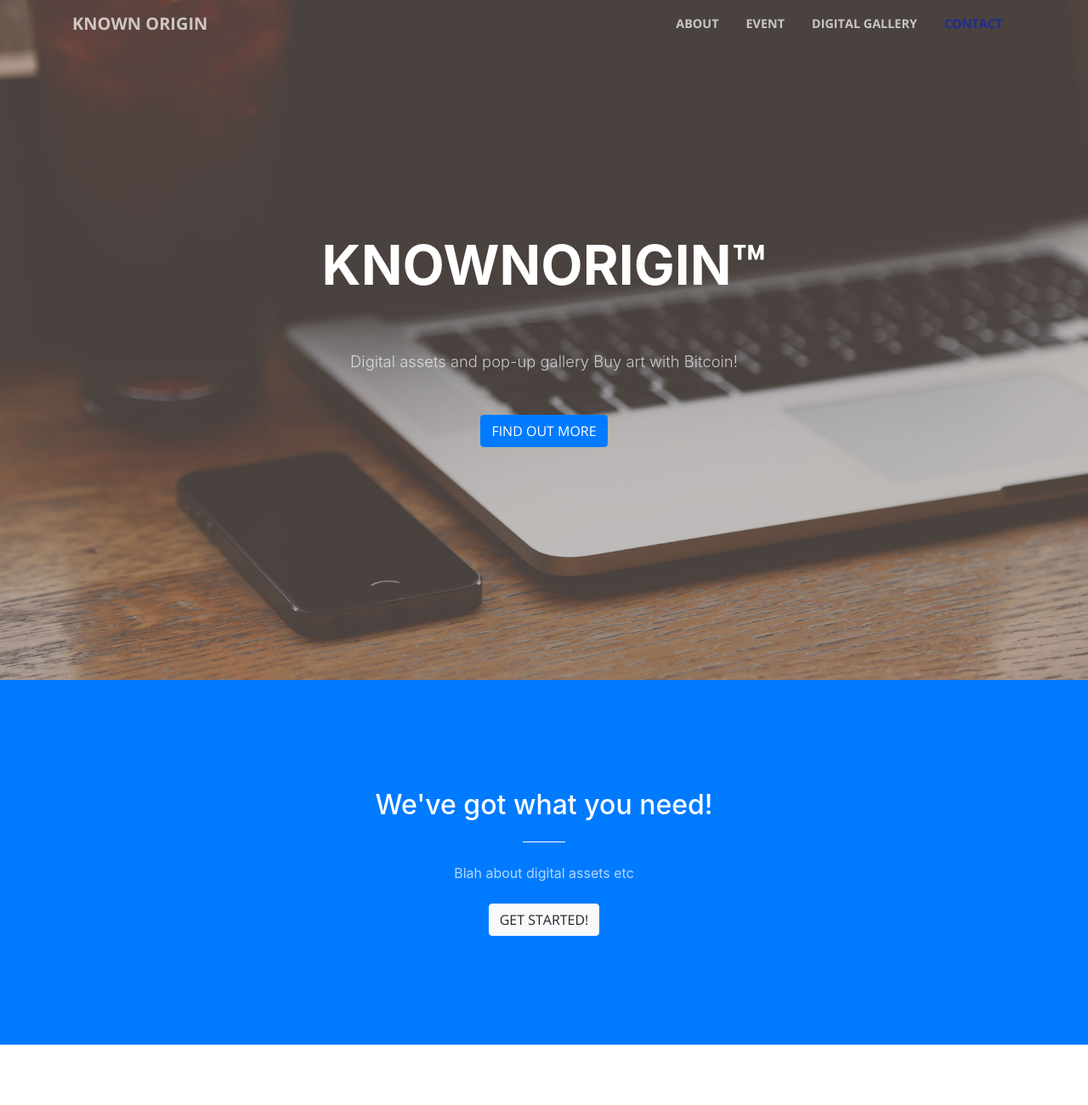
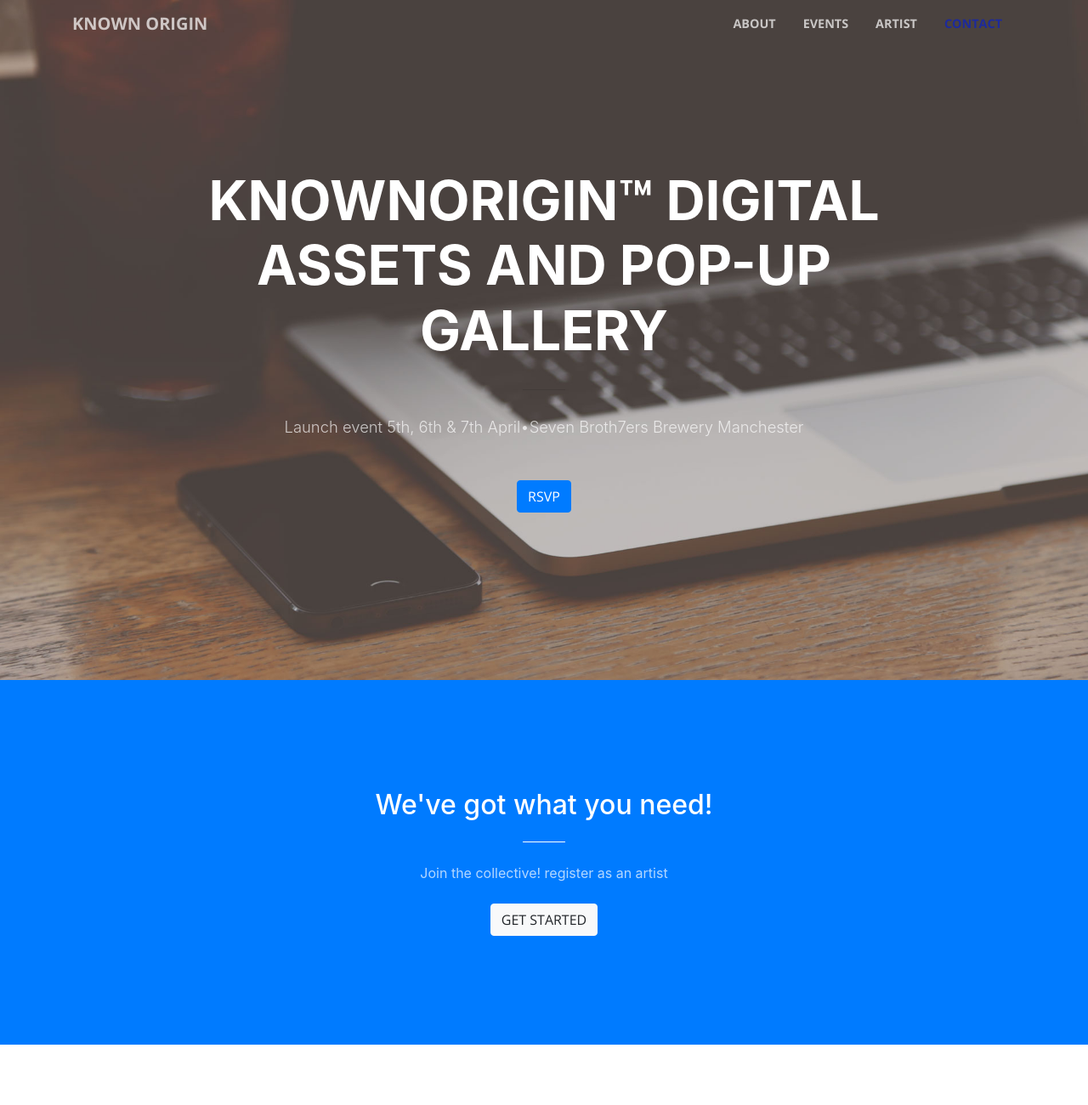
Before and after one commit to knownorigin/knownorigin.github.io, a website with bundled scripts: page index.html in a window 1280 px wide. Shown: the top 1300 px of the page at 85% size. Built offline with nearby package versions, Linux system fonts and the light colour scheme.

Commit message:
Update index.html

```diff
--- a/index.html
+++ b/index.html
@@ -41,10 +41,10 @@
               <a class="nav-link js-scroll-trigger" href="#about">About</a>
             </li>
             <li class="nav-item">
-              <a class="nav-link js-scroll-trigger" href="#services">Event</a>
+              <a class="nav-link js-scroll-trigger" href="#services">Events</a>
             </li>
             <li class="nav-item">
-              <a class="nav-link js-scroll-trigger" href="#portfolio">Digital Gallery</a>
+              <a class="nav-link js-scroll-trigger" href="#portfolio">Artist</a>
             </li>
             <li class="nav-item">
               <a class="nav-link js-scroll-trigger" href="#contact">Contact</a>
@@ -59,13 +59,13 @@
         <div class="row">
           <div class="col-lg-10 mx-auto">
             <h1 class="text-uppercase">
-              <strong>KnownOrigin™</strong>
+              <strong>KnownOrigin™ digital assets and pop-up gallery</strong>
             </h1>
             <hr>
           </div>
           <div class="col-lg-8 mx-auto">
-            <p class="text-faded mb-5">Digital assets and pop-up gallery Buy art with Bitcoin!</p>
-            <a class="btn btn-primary btn-xl js-scroll-trigger" href="#about">Find Out More</a>
+            <p class="text-faded mb-5">Launch event 5th, 6th & 7th April•Seven Broth7ers Brewery Manchester</p>
+            <a class="btn btn-primary btn-xl js-scroll-trigger" href="#about">RSVP</a>
           </div>
         </div>
       </div>
@@ -77,8 +77,8 @@
           <div class="col-lg-8 mx-auto text-center">
             <h2 class="section-heading text-white">We've got what you need!</h2>
             <hr class="light my-4">
-            <p class="text-faded mb-4">Blah about digital assets etc</p>
-            <a class="btn btn-light btn-xl js-scroll-trigger" href="#services">Get Started!</a>
+            <p class="text-faded mb-4">Join the collective! register as an artist</p>
+            <a class="btn btn-light btn-xl js-scroll-trigger" href="#services">Get started</a>
           </div>
         </div>
       </div>
```
